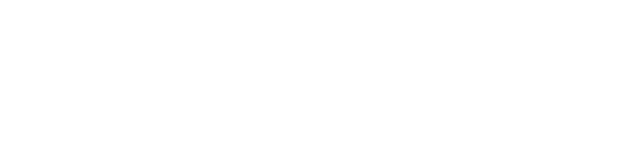
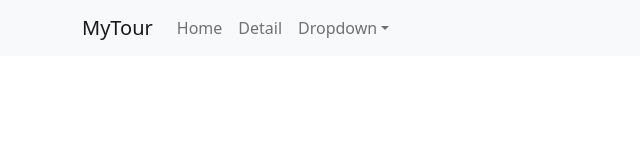
Before and after one commit to dylankang14/React-shop, a plain HTML site: page index.html in a window 1280 px wide. Shown: the whole page, without its empty margins (0-640 px from the left). Drawn offline with Linux system fonts and the light colour scheme; the site is published under a folder, as on GitHub Pages, so addresses that start at the root find nothing.

Commit message:
Add files via upload

```diff
--- a/index.html
+++ b/index.html
@@ -1 +1 @@
-<!doctype html><html lang="en"><head><meta charset="utf-8"/><link rel="icon" href="/React-shop/favicon.ico"/><meta name="viewport" content="width=device-width,initial-scale=1"/><meta name="theme-color" content="#000000"/><meta name="description" content="Web site created using create-react-app"/><link rel="apple-touch-icon" href="/React-shop/logo192.png"/><link rel="manifest" href="/React-shop/manifest.json"/><title>React App</title><script defer="defer" src="/React-shop/static/js/main.44d4b211.js"></script><link href="/React-shop/static/css/main.4fbb92ba.css" rel="stylesheet"></head><body><noscript>You need to enable JavaScript to run this app.</noscript><div id="root"></div></body></html>
+<!doctype html><html lang="en"><head><meta charset="utf-8"/><link rel="icon" href="./React-shop/favicon.ico"/><meta name="viewport" content="width=device-width,initial-scale=1"/><meta name="theme-color" content="#000000"/><meta name="description" content="Web site created using create-react-app"/><link rel="apple-touch-icon" href="./React-shop/logo192.png"/><link rel="manifest" href="./React-shop/manifest.json"/><title>React App</title><script defer="defer" src="./React-shop/static/js/main.2ee3c29b.js"></script><link href="./React-shop/static/css/main.5b7dacbf.css" rel="stylesheet"></head><body><noscript>You need to enable JavaScript to run this app.</noscript><div id="root"></div></body></html>
```
Also changed, not shown: asset-manifest.json.
